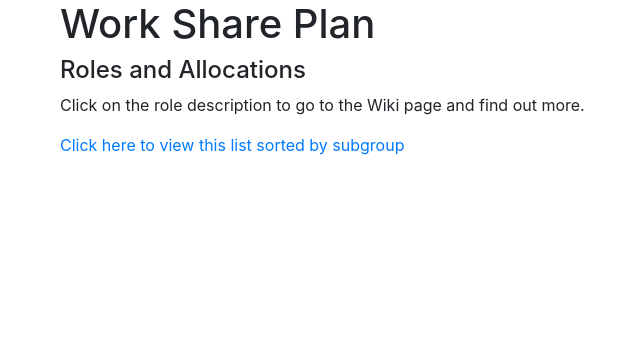
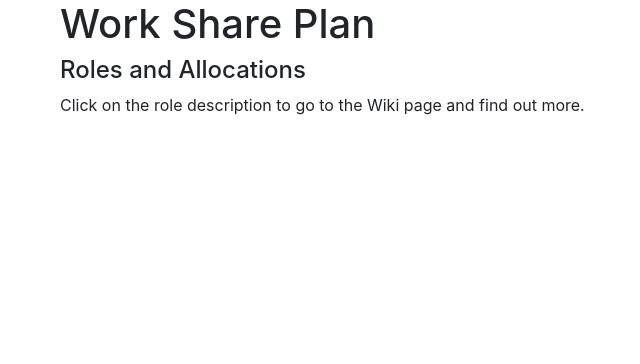
Before and after one commit to eshc/eshc-intranet, a Django app: template home/templates/home/wsp.html in a window 1280 px wide. Shown: the part 56-420 px from the top of the page, without its empty margins (25-665 px from the left). Run offline with Django 3.2, Linux system fonts and the light colour scheme; the template is opened without the code that fills it, so the values that code supplies are empty; some libraries are stand-ins or nearby versions.

Commit message:
Removed subgroup view since its unused right now

```diff
--- a/home/templates/home/wsp.html
+++ b/home/templates/home/wsp.html
@@ -11,7 +11,7 @@
 		<p>Click on the Change link to reassign people to a specific role.</p>
 		{% endif %}
 		<p>Click on the role description to go to the Wiki page and find out more.</p>
-		<p><a href="/wsp_subgroups/">Click here to view this list sorted by subgroup</a></p>
+		<!-- <p><a href="/wsp_subgroups/">Click here to view this list sorted by subgroup</a></p> -->
 		{% for group, roles in groups %}
 			{% if roles %}
 			<h3>{{ group.name }} </h3>
```
